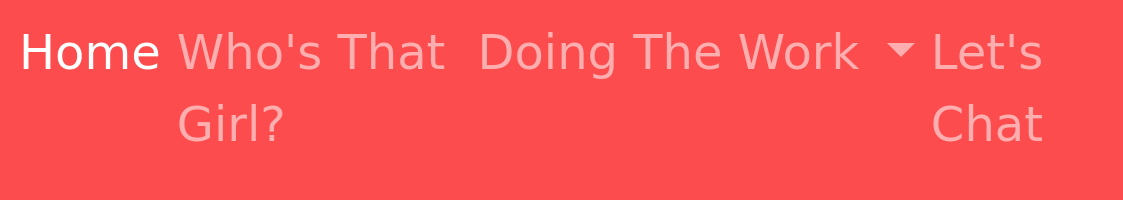
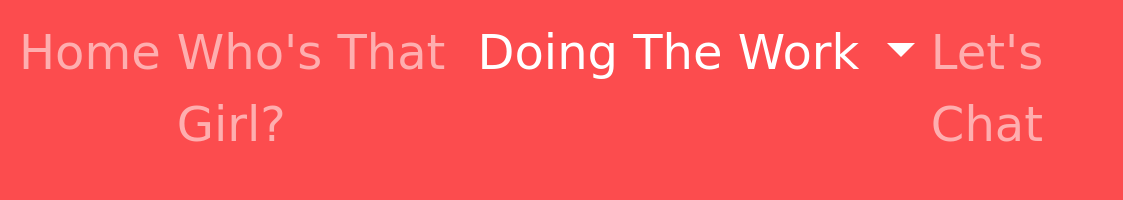
Before and after one commit to mirhandaalewine/portfolio, a plain HTML site: page map.html in a window 1280 px wide. Shown: the top 200 px of the page, 157-1280 px from the left. Drawn offline with nearby package versions, Linux system fonts and the light colour scheme; a web font is replaced by a local one.

Commit message:
change active pages

```diff
--- a/map.html
+++ b/map.html
@@ -20,13 +20,13 @@
         <div class="collapse navbar-collapse" id="navbarSupportedContent">
             <ul class="navbar-nav me-auto mb-2 mb-lg-0">
             <li class="nav-item">
-                <a class="nav-link active" aria-current="page" href="index.html">Home</a>
+                <a class="nav-link" aria-current="page" href="index.html">Home</a>
             </li>
             <li class="nav-item">
                 <a class="nav-link" href="about.html">Who's That Girl?</a>
             </li>
             <li class="nav-item dropdown">
-                <a class="nav-link dropdown-toggle" href="#" id="navbarDropdown" role="button" data-bs-toggle="dropdown" aria-expanded="false">
+                <a class="nav-link active dropdown-toggle" href="#" id="navbarDropdown" role="button" data-bs-toggle="dropdown" aria-expanded="false">
                 Doing The Work
                 </a>
                 <ul class="dropdown-menu" aria-labelledby="navbarDropdown">
```
Also changed, not shown: about.html (+2 -2 lines), contact.html (+2 -2 lines), eyes.html (+2 -2 lines), pacman.html (+2 -2 lines).
